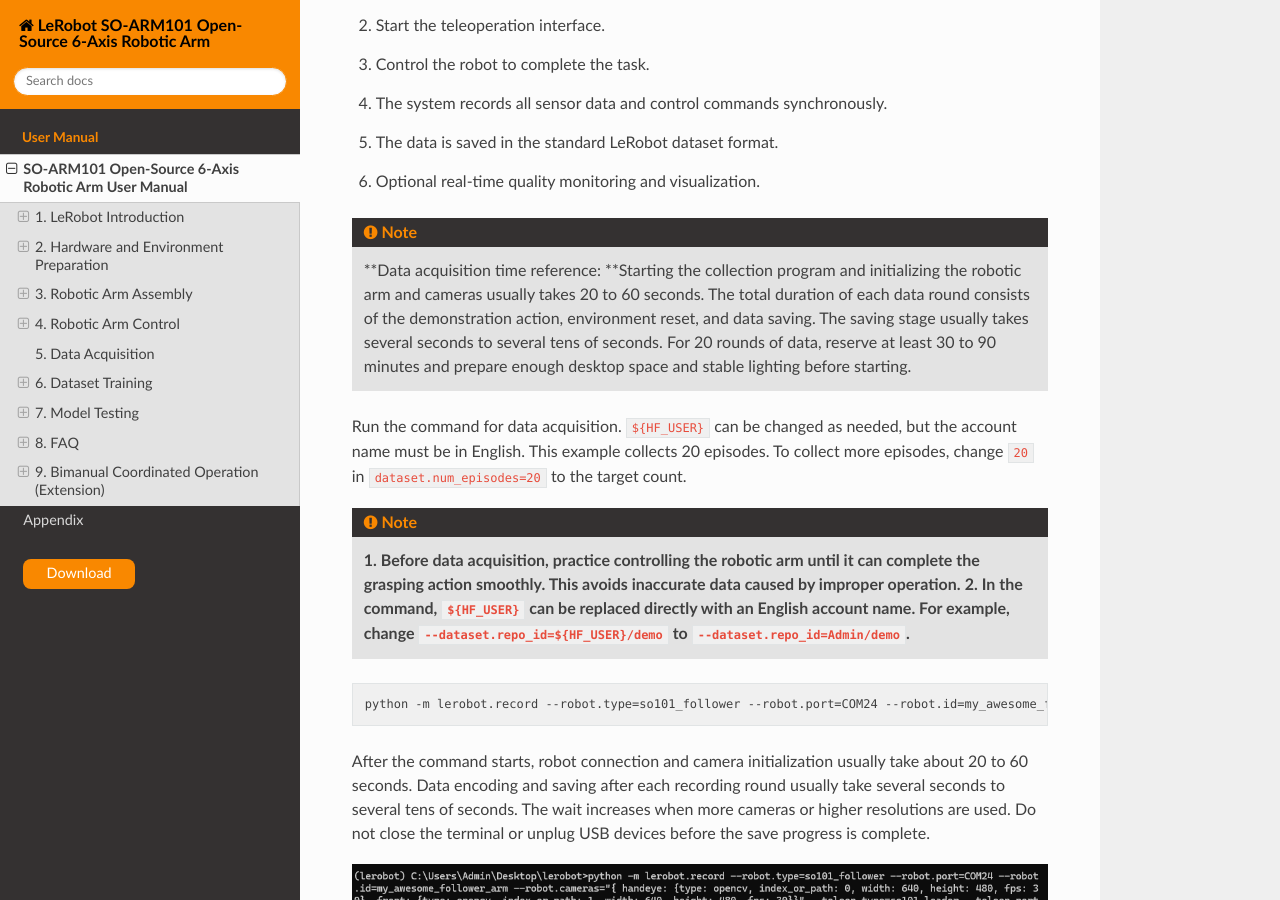
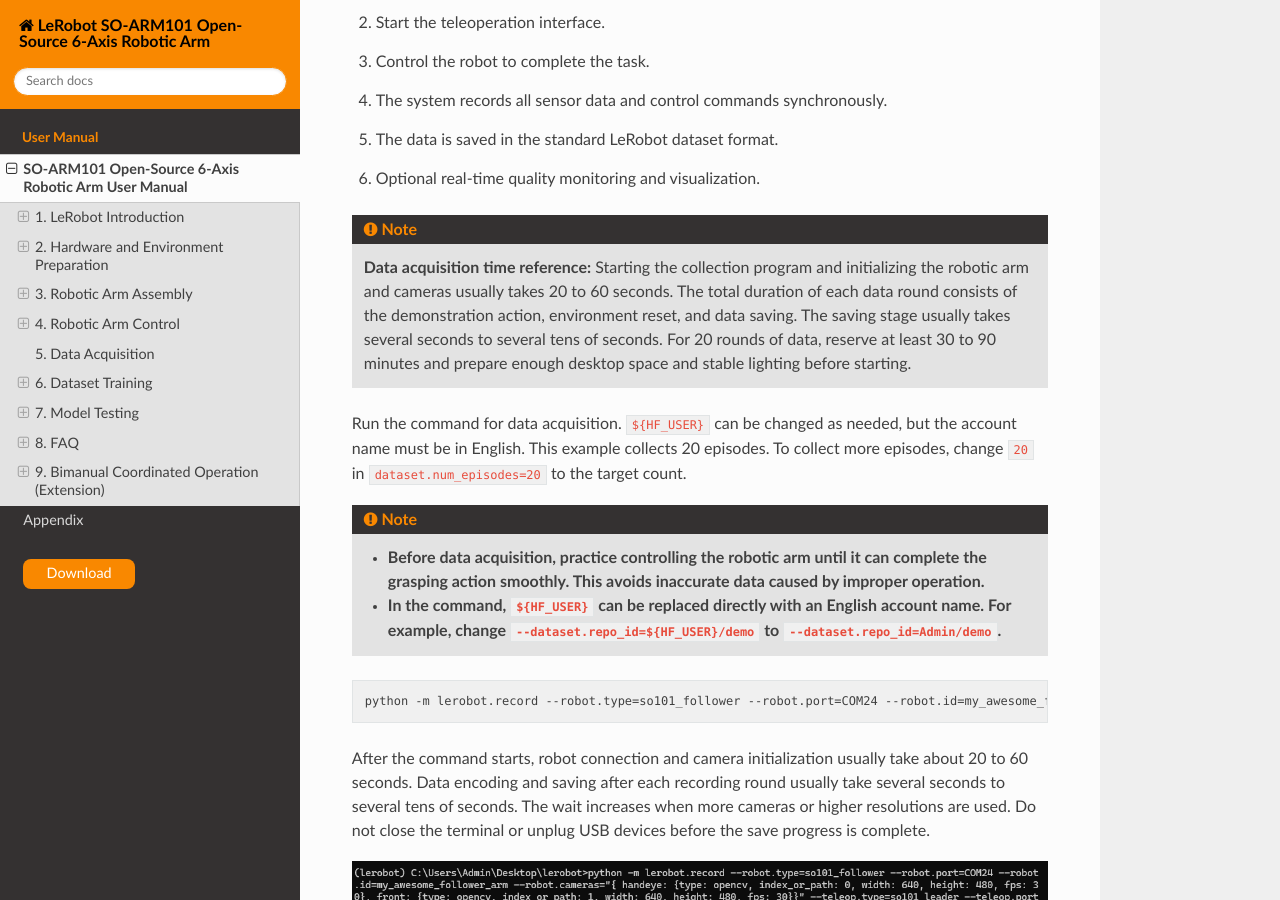
Before and after one commit to Hiwonder-docs/LeRobot, a Sphinx documentation site: the page built from source/docs/SO_ARM101_Open_Source_6_Axis_Robotic_Arm_User_Manual.md, in a window 1280 px wide and 900 px high, scrolled down 31361 px. Built offline with Sphinx 7.4.7 and the Read the Docs theme 3.1.0, drawn with Linux system fonts in a browser that asks for light colours; some of the changed text lies outside the part shown.

Commit message:
内容搭建

````diff
--- a/source/docs/SO_ARM101_Open_Source_6_Axis_Robotic_Arm_User_Manual.md
+++ b/source/docs/SO_ARM101_Open_Source_6_Axis_Robotic_Arm_User_Manual.md
@@ -101,7 +101,7 @@
 | 3 | 12V 5A adapter (DC5.5*2.5) | <img class="common_img" src="../_static/media/chapter_1/section_2/image_79.png" style="width:160px" /> | 2 | 4 | USB hub (4 ports, 1000mm) | <img class="common_img" src="../_static/media/chapter_1/section_2/image_80.png" style="width:160px" /> | 1 |
 | 5 | 2-inch G-clamp | <img class="common_img" src="../_static/media/chapter_1/section_2/image_81.png" style="width:160px" /> | 4 | 6 | Type-C cable (1000mm) | <img class="common_img" src="../_static/media/chapter_1/section_2/image_82.png" style="width:160px" /> | 2 |
 | 7 | Servo cable (100mm) | <img class="common_img" src="../_static/media/chapter_1/section_2/image_83.png" style="width:160px" /> | 1 | 8 | Servo cable (160mm) | <img class="common_img" src="../_static/media/chapter_1/section_2/image_84.png" style="width:160px" /> | 1 |
-| 9 | Servo cable (200mm) | <img class="common_img" src="../_static/media/chapter_1/section_2/image_85.png" style="width:160px" /> | 1 | 10 | Metal main servo horn x2 + assistant servo horn x2 | <img class="common_img" src="../_static/media/chapter_1/section_2/image_86.png" style="width:160px" /> | 1 set |
+| 9 | Servo cable (200mm) | <img class="common_img" src="../_static/media/chapter_1/section_2/image_85.png" style="width:160px" /> | 1 | 10 | Metal main servo horn x2 + Assistant servo horn x2 | <img class="common_img" src="../_static/media/chapter_1/section_2/image_86.png" style="width:160px" /> | 1 set |
 | 11 | Cable tie (3*150mm) | <img class="common_img" src="../_static/media/chapter_1/section_2/image_87.png" style="width:160px" /> | 10 | 12 | Screwdriver | <img class="common_img" src="../_static/media/chapter_1/section_2/image_88.png" style="width:160px" /> | 2 |
 | 13 | Accessory pack | <img class="common_img" src="../_static/media/chapter_1/section_2/image_89.png" style="width:160px" /> | 1 |  |  |  |  |
 
@@ -113,7 +113,7 @@
 | 3 | 12V 5A adapter (DC5.5*2.5) | <img class="common_img" src="../_static/media/chapter_1/section_2/image_79.png" style="width:160px" /> | 2 | 4 | USB hub (4 ports, 1000mm) | <img class="common_img" src="../_static/media/chapter_1/section_2/image_80.png" style="width:160px" /> | 1 |
 | 5 | 2-inch G-clamp | <img class="common_img" src="../_static/media/chapter_1/section_2/image_81.png" style="width:160px" /> | 4 | 6 | Type-C cable (1000mm) | <img class="common_img" src="../_static/media/chapter_1/section_2/image_82.png" style="width:160px" /> | 2 |
 | 7 | Servo cable (100mm) | <img class="common_img" src="../_static/media/chapter_1/section_2/image_83.png" style="width:160px" /> | 1 | 8 | Servo cable (160mm) | <img class="common_img" src="../_static/media/chapter_1/section_2/image_84.png" style="width:160px" /> | 1 |
-| 9 | Servo cable (200mm) | <img class="common_img" src="../_static/media/chapter_1/section_2/image_85.png" style="width:160px" /> | 1 | 10 | Metal main servo horn x2 + assistant servo horn x2 | <img class="common_img" src="../_static/media/chapter_1/section_2/image_86.png" style="width:160px" /> | 1 set |
+| 9 | Servo cable (200mm) | <img class="common_img" src="../_static/media/chapter_1/section_2/image_85.png" style="width:160px" /> | 1 | 10 | Metal main servo horn x2 + Assistant servo horn x2 | <img class="common_img" src="../_static/media/chapter_1/section_2/image_86.png" style="width:160px" /> | 1 set |
 | 11 | Cable tie (3x150mm) | <img class="common_img" src="../_static/media/chapter_1/section_2/image_87.png" style="width:160px" /> | 10 | 12 | Screwdriver | <img class="common_img" src="../_static/media/chapter_1/section_2/image_88.png" style="width:160px" /> | 2 |
 | 13 | Accessory pack | <img class="common_img" src="../_static/media/chapter_1/section_2/image_89.png" style="width:160px" /> | 1 | 14 | 300K Pixel HD camera | <img class="common_img" src="../_static/media/chapter_1/section_2/image_91.png" style="width:160px" /> | 1 |
 | 15 | Camera bracket | <img class="common_img" src="../_static/media/chapter_1/section_2/image_92.png" style="width:160px" /> | 1 | 16 | USB data cable (1000mm) | <img class="common_img" src="../_static/media/chapter_1/section_2/image_93.png" style="width:160px" /> | 1 |
@@ -126,7 +126,7 @@
 | 3 | 12V 5A adapter (DC5.5*2.5) | <img class="common_img" src="../_static/media/chapter_1/section_2/image_79.png" style="width:160px" /> | 2 | 4 | USB hub (4 ports, 1000mm) | <img class="common_img" src="../_static/media/chapter_1/section_2/image_80.png" style="width:160px" /> | 1 |
 | 5 | 2-inch G-clamp | <img class="common_img" src="../_static/media/chapter_1/section_2/image_81.png" style="width:160px" /> | 4 | 6 | Type-C cable (1000mm) | <img class="common_img" src="../_static/media/chapter_1/section_2/image_82.png" style="width:160px" /> | 2 |
 | 7 | Servo cable (100mm) | <img class="common_img" src="../_static/media/chapter_1/section_2/image_83.png" style="width:160px" /> | 1 | 8 | Servo cable (160mm) | <img class="common_img" src="../_static/media/chapter_1/section_2/image_84.png" style="width:160px" /> | 1 |
-| 9 | Servo cable (200mm) | <img class="common_img" src="../_static/media/chapter_1/section_2/image_85.png" style="width:160px" /> | 1 | 10 | Metal main servo horn x2 + assistant servo horn x2 | <img class="common_img" src="../_static/media/chapter_1/section_2/image_86.png" style="width:160px" /> | 1 set |
+| 9 | Servo cable (200mm) | <img class="common_img" src="../_static/media/chapter_1/section_2/image_85.png" style="width:160px" /> | 1 | 10 | Metal main servo horn x2 + Assistant servo horn x2 | <img class="common_img" src="../_static/media/chapter_1/section_2/image_86.png" style="width:160px" /> | 1 set |
 | 11 | Cable tie (3*150mm) | <img class="common_img" src="../_static/media/chapter_1/section_2/image_87.png" style="width:160px" /> | 10 | 12 | Screwdriver | <img class="common_img" src="../_static/media/chapter_1/section_2/image_88.png" style="width:160px" /> | 2 |
 | 13 | Accessory pack | <img class="common_img" src="../_static/media/chapter_1/section_2/image_89.png" style="width:160px" /> | 1 | 14 | Camera mount | <img class="common_img" src="../_static/media/chapter_1/section_2/image_94.png" style="width:160px" /> | 1 |
 | 15 | 300K Pixel HD camera | <img class="common_img" src="../_static/media/chapter_1/section_2/image_95.png" style="width:160px" /> | 1 | 16 | 2MP HD wide-angle camera | <img class="common_img" src="../_static/media/chapter_1/section_2/image_96.png" style="width:160px" /> | 1 |
@@ -134,6 +134,8 @@
 | 19 | USB cable (1000mm) | <img class="common_img" src="../_static/media/chapter_1/section_2/image_99.png" style="width:160px" /> | 2 |  |  |  |  |
 
 
+
+<p id="22-environment-configuration"></p>
 
 ### 2.2 Environment Configuration
 
@@ -405,6 +407,8 @@
 
 Refer to the related video path: [1. Tutorials\Video Tutorials\3.4 Circuit Connection Tutorial](https://drive.google.com/drive/folders/1bohRZgWKNnFfbfGrtFSwXgSWHF2A1B5c?usp=sharing)
 
+<p id="34-check-the-port-number"></p>
+
 ### 3.4 Check the Port Number
 
 > [!NOTE]
@@ -431,6 +435,8 @@
 
 <img src="../_static/media/chapter_1/section_3/image_12.png" class="common_img" style="width:500px;"/>
 
+<p id="35-servo-id-setting-optional"></p>
+
 ### 3.5 Servo ID Setting (Optional)
 
 > [!NOTE]
@@ -447,6 +453,8 @@
 > [!NOTE]
 >
 > **When setting servo IDs, keep only one servo connected to the control board and unplug the other daisy-chained signal cables. Otherwise, multiple servos may be written with the same ID, causing abnormal calibration and control later.**
+
+<p id="351-leader-arm-id-setting"></p>
 
 #### 3.5.1 Leader Arm ID Setting
 
@@ -493,6 +501,8 @@
 
 Control the robotic arm in the recommended order: calibration, teleoperation without vision, and teleoperation with vision. Calibration establishes the joint position correspondence between the leader and follower arms. Run teleoperation without vision first to confirm that the motion direction and port settings are correct, then connect the cameras. This avoids troubleshooting multiple issues at the same time during vision-based collection.
 
+<p id="41-robotic-arm-calibration"></p>
+
 ### 4.1 Robotic Arm Calibration
 
 > [!NOTE]
@@ -500,6 +510,8 @@
 > **Before calibration and teleoperation, make sure there are no obstacles around the robotic arm. If an exception occurs during operation, press `Ctrl+C` in the terminal to exit the program.**
 
 Calibrate the robotic arm to ensure that the leader and follower arms maintain the same joint position values when they are in the same physical position.
+
+<p id="411-leader-arm-calibration"></p>
 
 #### 4.1.1 Leader Arm Calibration
 
@@ -535,6 +547,8 @@
 
 <img src="../_static/media/chapter_1/section_4/image_15.png" class="common_img" style="width:800px;"/>
 
+<p id="42-teleoperation-without-vision"></p>
+
 ### 4.2 Teleoperation Without Vision
 
 Enter the command to start robotic arm teleoperation.
@@ -555,19 +569,18 @@
 
 Press **Ctrl+C** to terminate the program.
 
+<p id="43-teleoperation-with-vision"></p>
+
 ### 4.3 Teleoperation With Vision
 
 Connect the USB cables of both cameras to the computer.
 
----
-
 > [!NOTE]
 >
-> **1. If a docking station is used, do not connect both camera USB cables to the docking station.**
+> - **If a docking station is used, do not connect both camera USB cables to the docking station.**
 >
-> **2. The fixed environment camera must capture the full motion range of the follower arm.**
+> - **The fixed environment camera must capture the full motion range of the follower arm.**
 
----
 
 Enter the command to find the camera `ID` values and check whether images from both cameras can be captured.
 
@@ -615,6 +628,8 @@
 
 <img src="../_static/media/chapter_1/section_4/image_12.png" class="common_img" style="width:600px;"/>
 
+<p id="5-data-acquisition"></p>
+
 ## 5. Data Acquisition
 
 After teleoperation verification is complete, begin collecting training data. Data quality directly affects later model training results. Before each recording round, confirm the camera view, lighting, target object position, and robotic arm initial position.
@@ -630,15 +645,15 @@
 
 > [!NOTE]
 >
-> **Data acquisition time reference: **Starting the collection program and initializing the robotic arm and cameras usually takes 20 to 60 seconds. The total duration of each data round consists of the demonstration action, environment reset, and data saving. The saving stage usually takes several seconds to several tens of seconds. For 20 rounds of data, reserve at least 30 to 90 minutes and prepare enough desktop space and stable lighting before starting.
+> **Data acquisition time reference:** Starting the collection program and initializing the robotic arm and cameras usually takes 20 to 60 seconds. The total duration of each data round consists of the demonstration action, environment reset, and data saving. The saving stage usually takes several seconds to several tens of seconds. For 20 rounds of data, reserve at least 30 to 90 minutes and prepare enough desktop space and stable lighting before starting.
 
 Run the command for data acquisition. `${HF_USER}` can be changed as needed, but the account name must be in English. This example collects 20 episodes. To collect more episodes, change `20` in `dataset.num_episodes=20` to the target count.
 
 > [!NOTE]
 >
-> **1. Before data acquisition, practice controlling the robotic arm until it can complete the grasping action smoothly. This avoids inaccurate data caused by improper operation.**
+> - **Before data acquisition, practice controlling the robotic arm until it can complete the grasping action smoothly. This avoids inaccurate data caused by improper operation.**
 >
-> **2. In the command, `${HF_USER}` can be replaced directly with an English account name. For example, change `--dataset.repo_id=${HF_USER}/demo` to `--dataset.repo_id=Admin/demo`.**
+> - **In the command, `${HF_USER}` can be replaced directly with an English account name. For example, change `--dataset.repo_id=${HF_USER}/demo` to `--dataset.repo_id=Admin/demo`.**
 
 ```cmd
 python -m lerobot.record --robot.type=so101_follower --robot.port=COM24 --robot.id=my_awesome_follower_arm --robot.cameras="{ handeye: {type: opencv, index_or_path: 0, width: 640, height: 480, fps: 30}, front: {type: opencv, index_or_path: 1, width: 640, height: 480, fps: 30}}" --teleop.type=so101_leader --teleop.port=COM22 --teleop.id=my_awesome_leader_arm --display_data=true --dataset.repo_id=${HF_USER}/demo --dataset.num_episodes=20 --dataset.single_task="Grab the screwdriver" --dataset.push_to_hub=false
@@ -688,9 +703,13 @@
 
 
 
+<p id="6-dataset-training"></p>
+
 ## 6. Dataset Training
 
 Local training is recommended on a computer with a discrete GPU and a CUDA environment. Before training the dataset, confirm that the dataset has been collected and can be found in the default cache directory.
+
+<p id="61-local-training"></p>
 
 ### 6.1 Local Training
 
@@ -714,7 +733,7 @@
 Before training, enter the command to install the dependencies required for training.
 
 ```cmd
-python -m pip install -e ".[training]" -i https://pypi.tuna.tsinghua.edu.cn/simple
+python -m pip install -e ".[training]"
 ```
 
 Installing training dependencies for the first time usually takes about 5 to 20 minutes. Several Python packages will be downloaded during installation. Wait patiently if the network is slow. Repeated installation usually uses the local cache first and takes less time.
@@ -792,6 +811,8 @@
 5. Execute policy inference and robot control in the control loop.
 6. Optional real-time visualization and monitoring.
 
+<p id="71-real-time-inference-testing"></p>
+
 ### 7.1 Real-Time Inference Testing
 
 Press **Win+R**, enter **cmd**, and open the terminal.
@@ -811,11 +832,11 @@
 
 > [!NOTE]
 >
-> **1. In `outputs/train/act_so101_test/checkpoints/100000/pretrained_model`, `100000` is the configured `steps` parameter, which is the total number of training steps. To use the model saved from the final training checkpoint, change `"100000"` to `"last"`.**
+> - **In `outputs/train/act_so101_test/checkpoints/100000/pretrained_model`, `100000` is the configured `steps` parameter, which is the total number of training steps. To use the model saved from the final training checkpoint, change `"100000"` to `"last"`.**
 >
-> **2. Before inference, confirm that the camera `ID` values, leader/follower arm port numbers, and training model path all match the current computer environment. If USB devices have been reconnected, find the port numbers and camera `ID` values again first.**
+> - **Before inference, confirm that the camera `ID` values, leader/follower arm port numbers, and training model path all match the current computer environment. If USB devices have been reconnected, find the port numbers and camera `ID` values again first.**
 >
-> **3. `dataset.episode_time_s=60` indicates that a single inference or evaluation lasts 60 seconds. Increase this parameter for longer tasks, or decrease it for short tests.**
+> - **`dataset.episode_time_s=60` indicates that a single inference or evaluation lasts 60 seconds. Increase this parameter for longer tasks, or decrease it for short tests.**
 
 ```cmd
 python -m lerobot.record --robot.type=so101_follower --robot.port=COM24 --robot.id=my_awesome_follower_arm --robot.cameras="{ handeye: {type: opencv, index_or_path: 0, width: 640, height: 480, fps: 30}, front: {type: opencv, index_or_path: 1, width: 640, height: 480, fps: 30}}" --display_data=true --dataset.repo_id=${HF_USER}/eval_so101 --dataset.single_task="Grab the screwdriver" --policy.path=outputs/train/act_so101_test/checkpoints/100000/pretrained_model --dataset.episode_time_s=60
````
